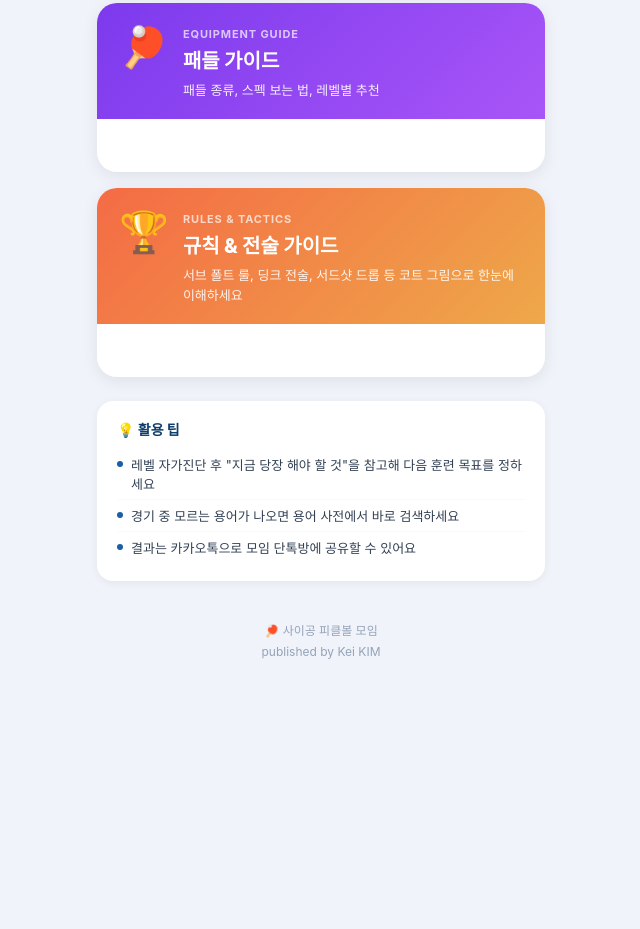
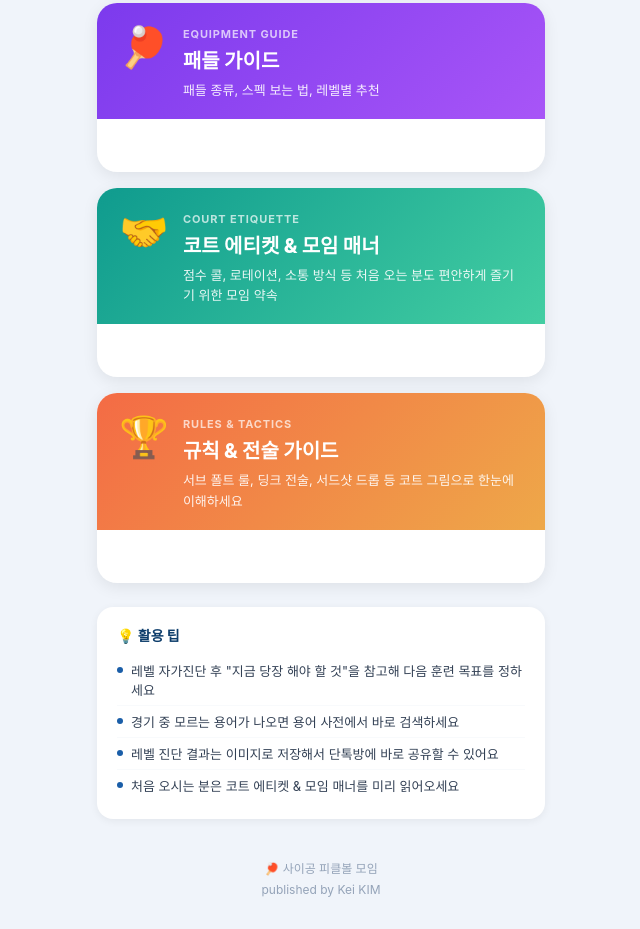
Before and after one commit to keikim8753/pickle, a plain HTML site: page index.html in a window 1280 px wide. Shown: the part 723-1652 px from the top of the page, without its empty margins (319-959 px from the left). Before the commit the page ends 1414 px from the top, so only its background shows below. Drawn offline with Linux system fonts and the light colour scheme.

Commit message:
Update index.html

```diff
--- a/index.html
+++ b/index.html
@@ -75,6 +75,15 @@ body{font-family:-apple-system,BlinkMacSystemFont,'Apple SD Gothic Neo','Malgun
 .card-paddle .card-bottom{border-top:1px solid rgba(255,255,255,.2);background:rgba(255,255,255,.1)}
 .card-paddle .card-tag{background:rgba(255,255,255,.25);color:#fff}
 .card-paddle .card-arrow{color:rgba(255,255,255,.9)}
+
+.card-etiquette .card-top{background:linear-gradient(135deg,#0f9b8e,#43cea2);color:#fff}
+.card-etiquette .card-label{color:rgba(255,255,255,.7)}
+.card-etiquette .card-title{color:#fff}
+.card-etiquette .card-desc{color:rgba(255,255,255,.9)}
+.card-etiquette .card-bottom{border-top:1px solid rgba(255,255,255,.2);background:rgba(255,255,255,.1)}
+.card-etiquette .card-tag{background:rgba(255,255,255,.25);color:#fff}
+.card-etiquette .card-arrow{color:rgba(255,255,255,.9)}
+
 .footer{text-align:center;padding:24px 20px 32px;color:#94a3b8;font-size:12px}
 </style>
 </head>
@@ -132,6 +141,21 @@ body{font-family:-apple-system,BlinkMacSystemFont,'Apple SD Gothic Neo','Malgun
     </div>
   </a>
 
+  <a class="card card-etiquette" href="etiquette.html">
+    <div class="card-top">
+      <div class="card-icon">🤝</div>
+      <div class="card-info">
+        <div class="card-label">Court Etiquette</div>
+        <div class="card-title">코트 에티켓 & 모임 매너</div>
+        <div class="card-desc">점수 콜, 로테이션, 소통 방식 등 처음 오는 분도 편안하게 즐기기 위한 모임 약속</div>
+      </div>
+    </div>
+    <div class="card-bottom">
+      <span class="card-tag">입문자 필독</span>
+      <span class="card-arrow">→</span>
+    </div>
+  </a>
+
   <a class="card card-guide" href="guide.html">
     <div class="card-top">
       <div class="card-icon">🏆</div>
@@ -152,7 +176,8 @@ body{font-family:-apple-system,BlinkMacSystemFont,'Apple SD Gothic Neo','Malgun
   <h3>💡 활용 팁</h3>
   <div class="info-row"><div class="info-dot"></div><div>레벨 자가진단 후 "지금 당장 해야 할 것"을 참고해 다음 훈련 목표를 정하세요</div></div>
   <div class="info-row"><div class="info-dot"></div><div>경기 중 모르는 용어가 나오면 용어 사전에서 바로 검색하세요</div></div>
-  <div class="info-row"><div class="info-dot"></div><div>결과는 카카오톡으로 모임 단톡방에 공유할 수 있어요</div></div>
+  <div class="info-row"><div class="info-dot"></div><div>레벨 진단 결과는 이미지로 저장해서 단톡방에 바로 공유할 수 있어요</div></div>
+  <div class="info-row"><div class="info-dot"></div><div>처음 오시는 분은 코트 에티켓 & 모임 매너를 미리 읽어오세요</div></div>
 </div>
 
 <div class="footer">
```
